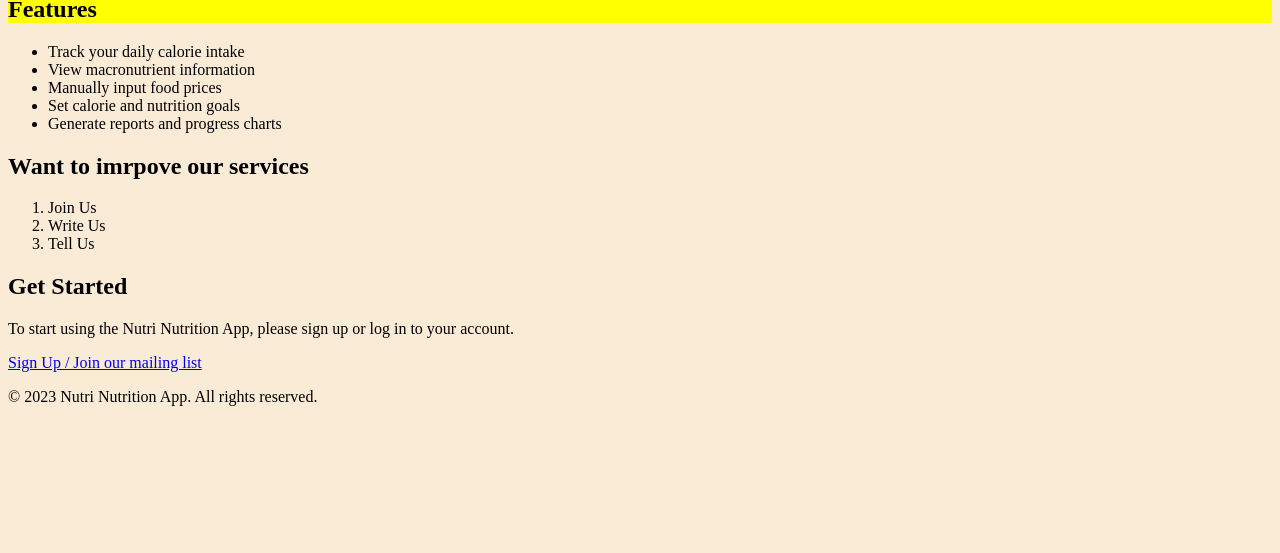
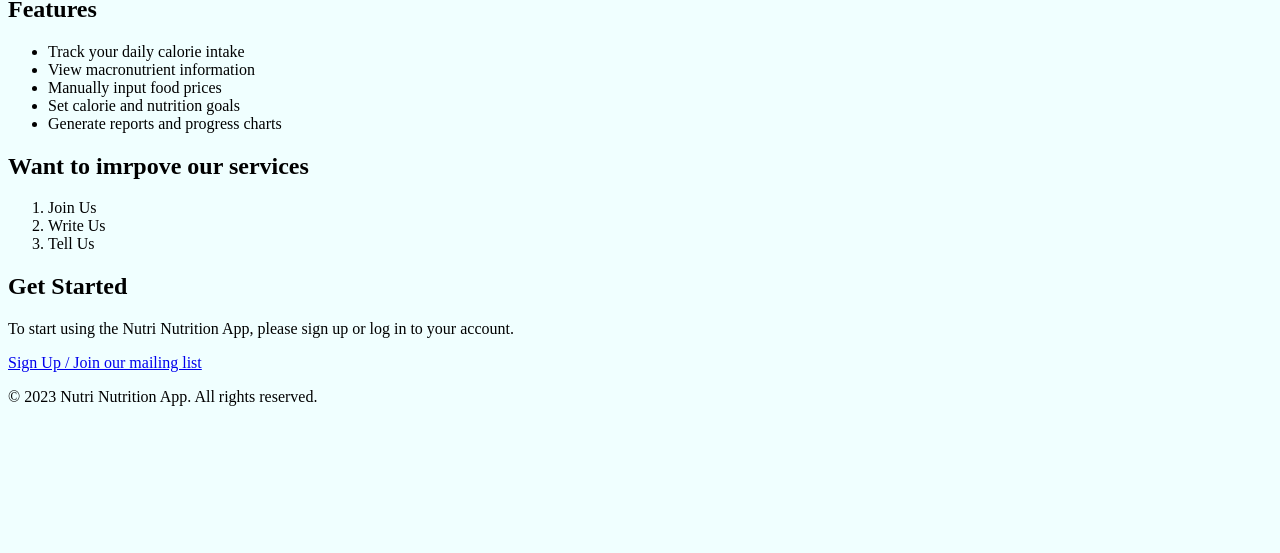
Before and after one commit to itsambrous/Nutri-App, a plain HTML site: page index.html in a window 1280 px wide. Shown: the part 247-800 px from the top of the page. Drawn offline with Linux system fonts and the light colour scheme; files whose address does not match are found by name.

Commit message:
created annotated txt and added img CSS yet folder

```diff
--- a/index.html
+++ b/index.html
@@ -7,7 +7,7 @@
   <style>
     /* CSS styles for positioning the image */
     body {
-      background-color: antiquewhite;
+      background-color: azure;
 
     }
 
@@ -43,7 +43,7 @@
     </section>
 
     <section>
-      <h2 style="background-color: yellow;">Features</h2>
+      <h2>Features</h2>
       <ul>
         <li>Track your daily calorie intake</li>
         <li>View macronutrient information</li>
```
